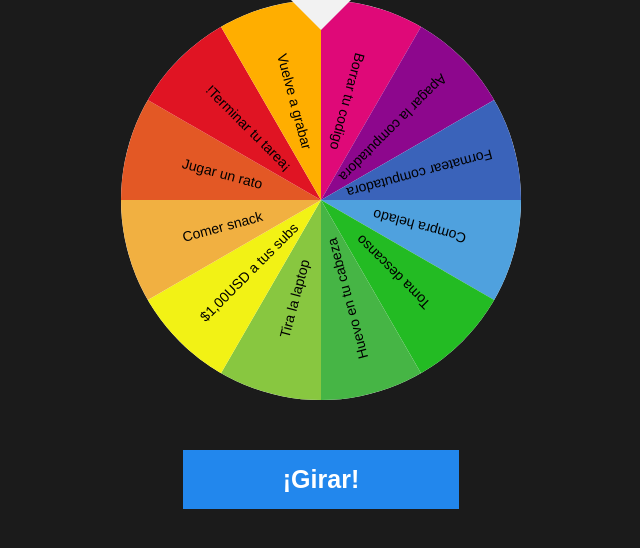
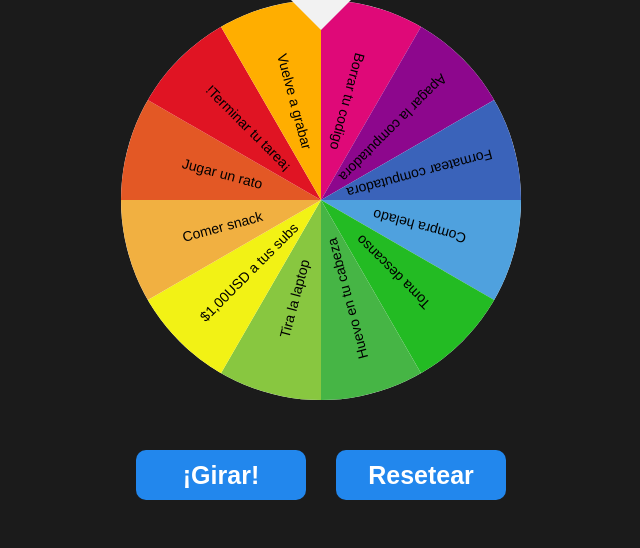
Before and after one commit to Gaston-Herrlein/Roulette, a React (Vite) app: page / in a window 1280 px wide. Shown: the top 548 px of the page, without its empty margins (319-959 px from the left). Built offline with nearby package versions, Linux system fonts and the light colour scheme.

Commit message:
Se le agrega animacion y se mejora el estilo

```diff
--- a/src/App.css
+++ b/src/App.css
@@ -16,13 +16,16 @@ body {
 
 .button-container button {
   border: none;
+  border-radius: 10px;
   outline: none;
-  padding: 15px 100px;
+  height: 50px;
+  width: 170px;
   background: #2287ed;
   color: #fff;
   font-size: 25px;
   font-weight: bold;
   cursor: pointer;
+  margin: 0px auto;
 }
 
 .button-container button:hover {
--- a/src/App.jsx
+++ b/src/App.jsx
@@ -7,13 +7,43 @@ import "./style/roulette-rotations.css";
 import "./style/roulette.css";
 
 function App() {
+  const minSpins = 1;
+  const maxSpins = 5;
+  const minDegrees = 0;
+  const maxDegrees = 360;
+
+  const getRandomNumber = (min, max) => {
+    return Math.floor(Math.random() * (max - min + 1)) + min;
+  };
+
+  const handleSpin = () => {
+    const spins = getRandomNumber(minSpins, maxSpins);
+    const degrees = getRandomNumber(minDegrees, maxDegrees);
+
+    const fullSpins = (spins - 1) * 360;
+    const spin = fullSpins + degrees;
+
+    const animationTime = spins;
+
+    const roulette = document.getElementById("roulette");
+    roulette.style.transform = `rotate(${spin}deg)`;
+    roulette.style.transitionDuration = `${animationTime}s`;
+  }
+
+  const handleReset = () => {
+    const roulette = document.getElementById("roulette");
+    roulette.style.transform = "rotate(0deg)";
+    roulette.style.transitionDuration = "1.5s";
+  };
+
+
   return (
     <>
       <main>
-        <section class="roulette-container">
+        <section className="roulette-container">
           <div id="selector"></div>
           <RouletteSectionContainer />
-          <ButtonsContainer />
+          <ButtonsContainer handleSpin={handleSpin} handleReset={handleReset}/>
         </section>
       </main>
     </>
--- a/src/components/Buttons.jsx
+++ b/src/components/Buttons.jsx
@@ -1,11 +1,11 @@
 import { SpinButton } from "./button/SpinButton";
 import { ResetButton } from "./button/ResetButton";
 
-export const ButtonsContainer = () => {
+export const ButtonsContainer = ({handleSpin, handleReset}) => {
   return (
-    <div class="button-container">
-      <SpinButton />
-      <ResetButton />
+    <div className="button-container">
+      <SpinButton handleSpin={handleSpin}/>
+      <ResetButton handleReset={handleReset}/>
     </div>
   );
 };
--- a/src/components/button/ResetButton.jsx
+++ b/src/components/button/ResetButton.jsx
@@ -1,6 +1,6 @@
-export const ResetButton = () => {
+export const ResetButton = ({handleReset}) => {
     return (
-      <button type="button" id="reset">
+      <button type="button" id="reset" onClick={()=> {handleReset()}}>
         Resetear
       </button>
     );
--- a/src/components/button/SpinButton.jsx
+++ b/src/components/button/SpinButton.jsx
@@ -1,6 +1,6 @@
-export const SpinButton = () =>{
+export const SpinButton = ({handleSpin}) =>{
     return (
-        <button type="button" id="spin">
+        <button type="button" id="spin" onClick={()=> {handleSpin()}}>
          ¡Girar!
        </button>
     )
--- a/src/components/roulette/RouletteSection.jsx
+++ b/src/components/roulette/RouletteSection.jsx
@@ -1,7 +1,7 @@
 export const RouletteSection = ({section}) => {
     return (
-      <div class="roulette-section">
-        <div class="roulette-section-container">
+      <div className="roulette-section">
+        <div className="roulette-section-container">
           <p>{section}</p>
         </div>
       </div>
--- a/src/style/roulette.css
+++ b/src/style/roulette.css
@@ -87,6 +87,6 @@ main .roulette-container #selector {
     margin-top: 50px;
 }
 
-.button-container button#reset {
-    display: none;
-}
+/* .button-container button#reset {
+    margin-top: 0px;
+} */
```
